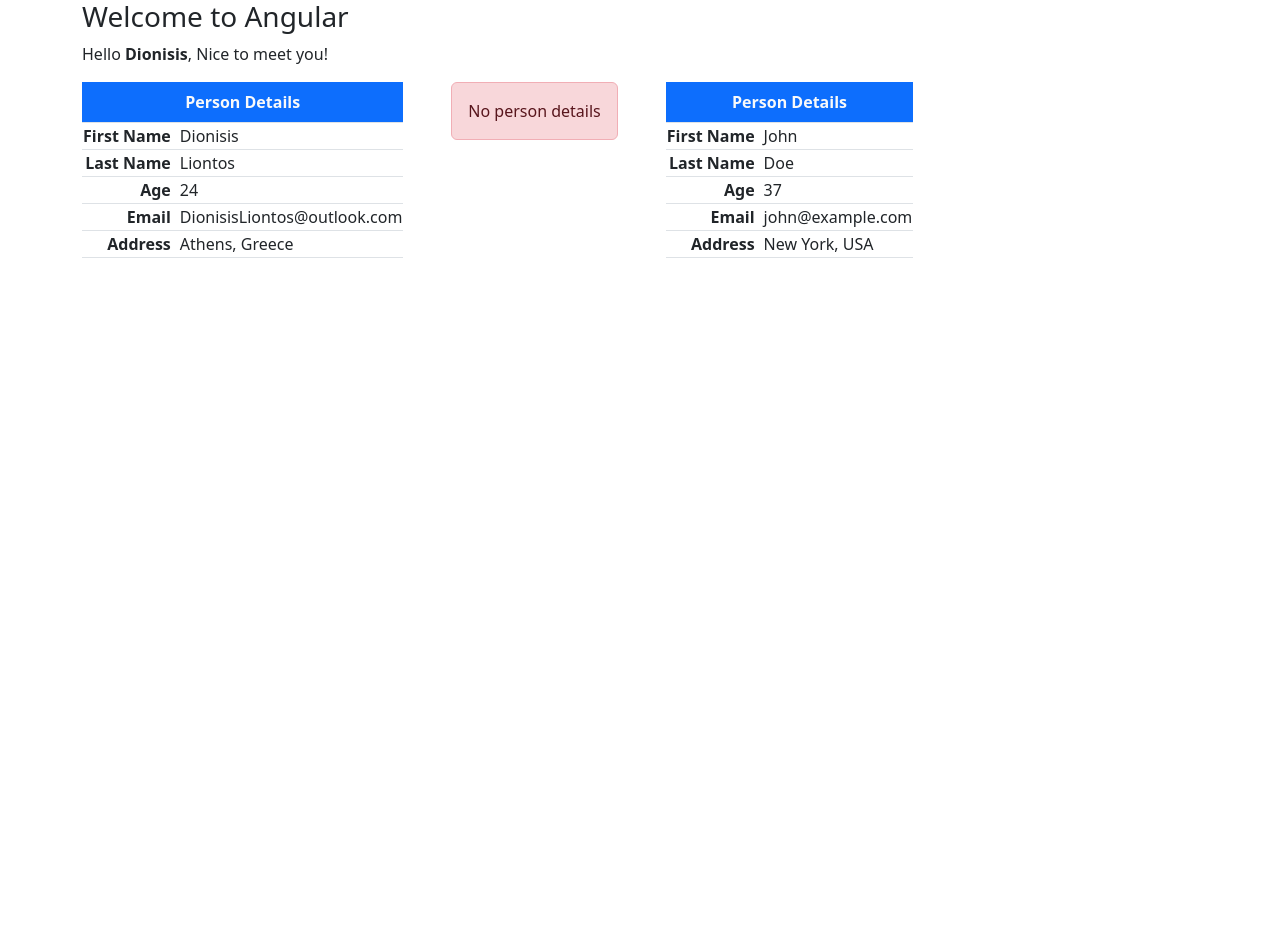
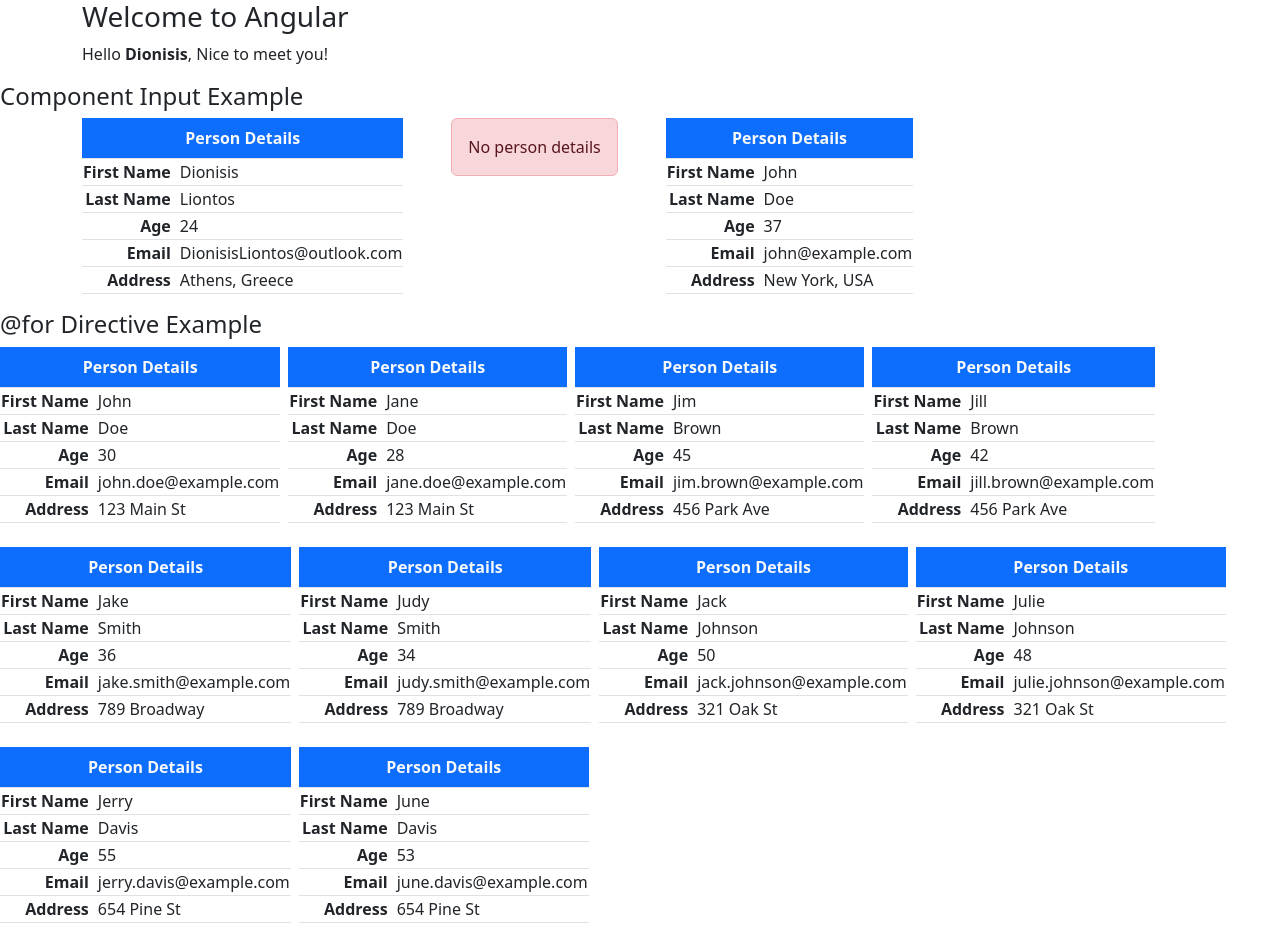
Before and after one commit to LiontosDionisis/angular-introduction, an Angular app: page / in a window 1280 px wide. Before the commit the page ends 800 px from the top, so only its background shows below. Built offline with nearby package versions, Linux system fonts and the light colour scheme.

Commit message:
@for template

```diff
--- a/src/app/app.component.html
+++ b/src/app/app.component.html
@@ -13,12 +13,20 @@
     <p>Hello <strong>{{name}}</strong>, Nice to meet you!</p>
   </div>
 
+  <h4>Component Input Example</h4>
   <div class="container d-flex gap-5 text-nowrap">
        <app-person-table [person]="person0"></app-person-table>
        <app-person-table></app-person-table>
        <app-person-table [person]="person1"></app-person-table>
   </div>
 
+  <h4>{{"@for"}} Directive Example</h4>
+
+  <div class="d-flex flex-wrap text-nowrap gap-2">
+    @for(user of users; track user) {
+      <app-person-table [person]="user"></app-person-table>
+    }
+  </div>
 
 </body>
 </html>
--- a/src/app/app.component.ts
+++ b/src/app/app.component.ts
@@ -1,5 +1,6 @@
 import { Component } from '@angular/core';
 import { PersonTableComponent } from './components/person-table/person-table.component';
+import { Person } from './shared/interfaces/person';
 
 
 @Component({
@@ -24,5 +25,78 @@
     age: 0x25,
     email: "john@example.com",
     address: "New York, USA"
-  }
+  };
+
+  users: Person[] = [
+    {
+      givenName: 'John',
+      surName: 'Doe',
+      age: 30,
+      email: 'john.doe@example.com',
+      address: '123 Main St',
+    },
+    {
+      givenName: 'Jane',
+      surName: 'Doe',
+      age: 28,
+      email: 'jane.doe@example.com',
+      address: '123 Main St',
+    },
+    {
+      givenName: 'Jim',
+      surName: 'Brown',
+      age: 45,
+      email: 'jim.brown@example.com',
+      address: '456 Park Ave',
+    },
+    {
+      givenName: 'Jill',
+      surName: 'Brown',
+      age: 42,
+      email: 'jill.brown@example.com',
+      address: '456 Park Ave',
+    },
+    {
+      givenName: 'Jake',
+      surName: 'Smith',
+      age: 36,
+      email: 'jake.smith@example.com',
+      address: '789 Broadway',
+    },
+    {
+      givenName: 'Judy',
+      surName: 'Smith',
+      age: 34,
+      email: 'judy.smith@example.com',
+      address: '789 Broadway',
+    },
+    {
+      givenName: 'Jack',
+      surName: 'Johnson',
+      age: 50,
+      email: 'jack.johnson@example.com',
+      address: '321 Oak St',
+    },
+    {
+      givenName: 'Julie',
+      surName: 'Johnson',
+      age: 48,
+      email: 'julie.johnson@example.com',
+      address: '321 Oak St',
+    },
+    {
+      givenName: 'Jerry',
+      surName: 'Davis',
+      age: 55,
+      email: 'jerry.davis@example.com',
+      address: '654 Pine St',
+    },
+    {
+      givenName: 'June',
+      surName: 'Davis',
+      age: 53,
+      email: 'june.davis@example.com',
+      address: '654 Pine St',
+    },
+  ];
 }
```
Also changed, not shown: 1 other file (tests, documents, lock files or other folders).
